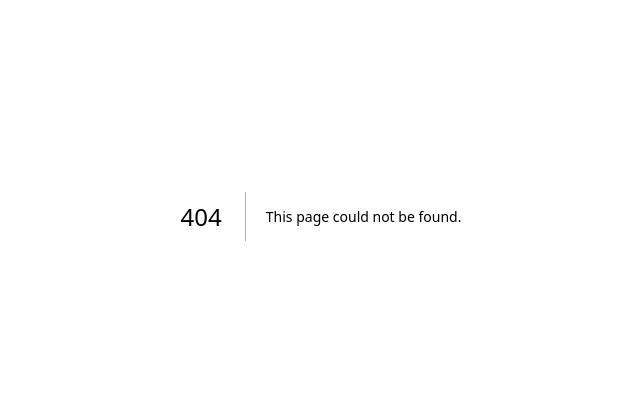
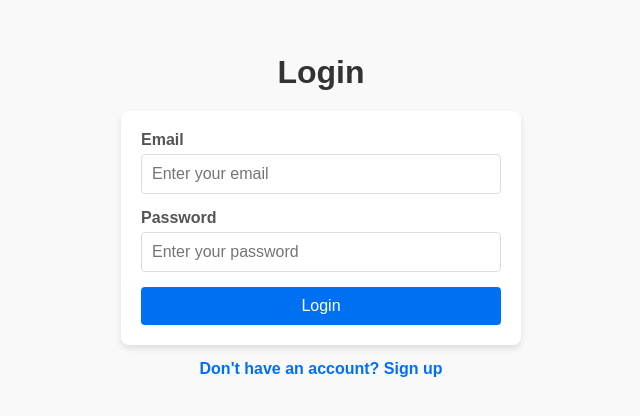
Before and after one commit to anthonytast/HackPSU2025, a Next.js app: page /login in a window 1280 px wide. Before the commit this address had no page. Shown: the part 184-600 px from the top of the page, without its empty margins (319-959 px from the left). Built offline with nearby package versions, Linux system fonts and the light colour scheme.

Commit message:
Started building  out some of the front end (login and signup sheets)

```diff
--- /dev/null
+++ b/src/pages/login.js
@@ -0,0 +1,30 @@
+import Head from "next/head";
+import Image from "next/image";
+import { Geist, Geist_Mono } from "next/font/google";
+import styles from "@/styles/Login.module.css";
+
+export default function Login() {
+    return (
+    <>
+        <Head>
+          <title>Login</title>
+          <meta name="description" content="Login to access your projects" />
+        </Head>
+        <div className={styles.container}>
+          <h1 className={styles.title}>Login</h1>
+          <form className={styles.form}>
+            <div className={styles.inputGroup}>
+              <label htmlFor="email">Email</label>
+              <input type="email" id="email" name="email" placeholder="Enter your email" required />
+            </div>
+            <div className={styles.inputGroup}>
+              <label htmlFor="password">Password</label>
+              <input type="password" id="password" name="password" placeholder="Enter your password" required />
+            </div>
+            <button type="submit" className={styles.button}>Login</button>
+          </form>
+          <a href="/signup" className={styles.link}>Don't have an account? Sign up</a>
+        </div>
+    </>
+    );
+}
--- /dev/null
+++ b/src/styles/Login.module.css
@@ -0,0 +1,73 @@
+.container {
+  display: flex;
+  flex-direction: column;
+  align-items: center;
+  justify-content: center;
+  height: 100vh;
+  background-color: #f9f9f9;
+  padding: 20px;
+}
+
+.title {
+  font-size: 2rem;
+  margin-bottom: 20px;
+  color: #333;
+}
+
+.form {
+  width: 100%;
+  max-width: 400px;
+  background: #fff;
+  padding: 20px;
+  border-radius: 8px;
+  box-shadow: 0 4px 6px rgba(0, 0, 0, 0.1);
+}
+
+.inputGroup {
+  margin-bottom: 15px;
+}
+
+.inputGroup label {
+  display: block;
+  margin-bottom: 5px;
+  font-weight: bold;
+  color: #555;
+}
+
+.inputGroup input {
+  width: 100%;
+  padding: 10px;
+  border: 1px solid #ddd;
+  border-radius: 4px;
+  font-size: 1rem;
+}
+
+.button {
+  width: 100%;
+  padding: 10px;
+  background-color: #0070f3;
+  color: white;
+  border: none;
+  border-radius: 4px;
+  font-size: 1rem;
+  cursor: pointer;
+}
+
+.button:hover {
+  background-color: #005bb5;
+}
+
+.link {
+  display: inline-block;
+  margin-top: 15px;
+  color: #0070f3;
+  text-decoration: none;
+  font-size: 1rem;
+  font-weight: bold;
+  transition: color 0.2s ease;
+}
+
+.link:hover {
+  color: #005bb5;
+  text-decoration: underline;
+}
--- /dev/null
+++ b/src/styles/Signup.module.css
@@ -0,0 +1,58 @@
+.container {
+    display: flex;
+    flex-direction: column;
+    align-items: center;
+    justify-content: center;
+    height: 100vh;
+    background-color: #f9f9f9;
+    padding: 20px;
+  }
+
+  .title {
+    font-size: 2rem;
+    margin-bottom: 20px;
+    color: #333;
+  }
+
+  .form {
+    width: 100%;
+    max-width: 400px;
+    background: #fff;
+    padding: 20px;
+    border-radius: 8px;
+    box-shadow: 0 4px 6px rgba(0, 0, 0, 0.1);
+  }
+
+  .inputGroup {
+    margin-bottom: 15px;
+  }
+
+  .inputGroup label {
+    display: block;
+    margin-bottom: 5px;
+    font-weight: bold;
+    color: #555;
+  }
+
+  .inputGroup input {
+    width: 100%;
+    padding: 10px;
+    border: 1px solid #ddd;
+    border-radius: 4px;
+    font-size: 1rem;
+  }
+
+  .button {
+    width: 100%;
+    padding: 10px;
+    background-color: #0070f3;
+    color: white;
+    border: none;
+    border-radius: 4px;
+    font-size: 1rem;
+    cursor: pointer;
+  }
+
+  .button:hover {
+    background-color: #005bb5;
+  }
```
Also changed, not shown: src/pages/index.js (+2 -96 lines), src/pages/signup.js (added, +27 -0 lines).
